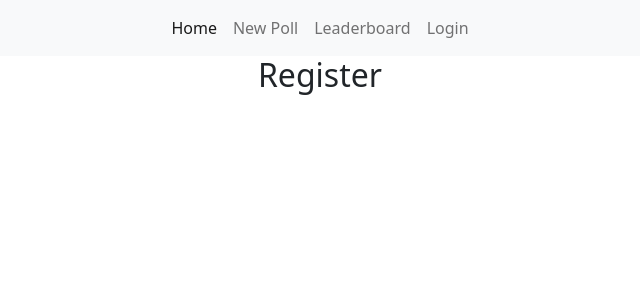
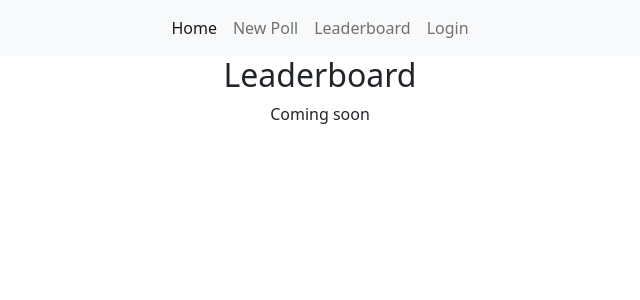
Before and after one commit to elvinasv/rtk-would-you-rather-app, a React (Create React App) app: page /leaderboard in a window 1280 px wide. Shown: the top 300 px of the page, without its empty margins (320-960 px from the left). Built offline with nearby package versions, Linux system fonts and the light colour scheme.

Commit message:
feat: Add route pages

```diff
--- a/package.json
+++ b/package.json
@@ -12,6 +12,7 @@
     "react": "^17.0.2",
     "react-dom": "^17.0.2",
     "react-redux": "^7.2.3",
+    "react-router-dom": "5.3.0",
     "react-scripts": "4.0.3"
   },
   "scripts": {
--- a/src/App.js
+++ b/src/App.js
@@ -1,15 +1,16 @@
 import React from 'react';
-
+import { BrowserRouter as Router } from 'react-router-dom';
 import Navigation from './features/navigation/navigation';
+import Routes from './features/navigation/routes';
 
 function App() {
   return (
-    <div>
-      <Navigation />
-      <div className="container">
-        <h2 className="text-center">Register</h2>
+    <Router>
+      <div className="app">
+        <Navigation />
+        <Routes />
       </div>
-    </div>
+    </Router>
   );
 }
 
--- /dev/null
+++ b/src/features/authorization/login.js
@@ -0,0 +1,10 @@
+import React from 'react';
+
+export default function LoginPage() {
+  return (
+    <div className="container">
+      <h2 className="text-center">Login Page</h2>
+      <p className="text-center">Coming soon</p>
+    </div>
+  );
+}
--- /dev/null
+++ b/src/features/dashboard/dashboard.js
@@ -0,0 +1,10 @@
+import React from 'react';
+
+export default function Dashboard() {
+  return (
+    <div className="container">
+      <h2 className="text-center">Dashboard</h2>
+      <p className="text-center">Coming soon</p>
+    </div>
+  );
+}
--- /dev/null
+++ b/src/features/leaderboard/leaderboard.js
@@ -0,0 +1,10 @@
+import React from 'react';
+
+export default function Leaderboard() {
+  return (
+    <div className="container">
+      <h2 className="text-center">Leaderboard</h2>
+      <p className="text-center">Coming soon</p>
+    </div>
+  );
+}
--- a/src/features/navigation/navigation.js
+++ b/src/features/navigation/navigation.js
@@ -3,7 +3,7 @@ import React from 'react';
 // Navbar collapse on md screens controlled by the Bootstrap v5
 function Navigation() {
   return (
-    <nav className="navbar navbar-expand-md navbar-light bg-light rounded">
+    <nav className="navbar navbar-expand-md navbar-light bg-light">
       <div className="container-fluid">
         <button
           className="navbar-toggler collapsed"
--- /dev/null
+++ b/src/features/navigation/routes.js
@@ -0,0 +1,30 @@
+import React from 'react';
+import { Switch, Route, Redirect } from 'react-router-dom';
+import LoginPage from '../authorization/login';
+import Dashboard from '../dashboard/dashboard';
+import Leaderboard from '../leaderboard/leaderboard';
+import AddQuestionForm from '../questions/add-question-form';
+import SingleQuestionPage from '../questions/single-question-page';
+
+export default function Routes() {
+  return (
+    <Switch>
+      <Route exact path="/">
+        <Dashboard />
+      </Route>
+      <Route exact path="/login">
+        <LoginPage />
+      </Route>
+      <Route exact path="/leaderboard">
+        <Leaderboard />
+      </Route>
+      <Route exact path="/add">
+        <AddQuestionForm />
+      </Route>
+      <Route exact path="/questions/:questionId">
+        <SingleQuestionPage />
+      </Route>
+      <Redirect to="/" />
+    </Switch>
+  );
+}
--- /dev/null
+++ b/src/features/questions/add-question-form.js
@@ -0,0 +1,10 @@
+import React from 'react';
+
+export default function AddQuestionForm() {
+  return (
+    <div className="container">
+      <h2 className="text-center">Add a new question</h2>
+      <p className="text-center">Coming soon</p>
+    </div>
+  );
+}
--- /dev/null
+++ b/src/features/questions/single-question-page.js
@@ -0,0 +1,10 @@
+import React from 'react';
+
+export default function SingleQuestionPage() {
+  return (
+    <div className="container">
+      <h2 className="text-center">Would you rather?</h2>
+      <p className="text-center">Coming soon</p>
+    </div>
+  );
+}
```
Also changed, not shown: 2 other files (tests, documents, lock files or other folders).
